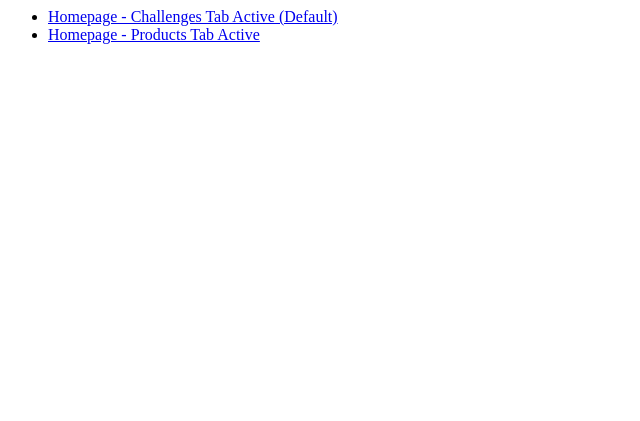
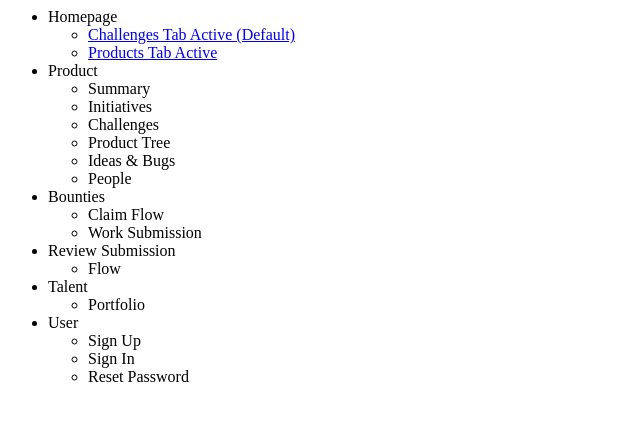
Before and after one commit to McCrayCircle/ux-prototype, a Flask app: page /screen-list in a window 1280 px wide. Shown: the top 421 px of the page, without its empty margins (0-640 px from the left). Run offline with Flask 3, Linux system fonts and the light colour scheme.

Commit message:
Setup example of data flow from json into homepage

```diff
--- a/app.py
+++ b/app.py
@@ -1,4 +1,6 @@
 from flask import Flask, render_template
+import os
+import json
 
 app = Flask(__name__)
 
@@ -6,13 +8,26 @@ app = Flask(__name__)
 def screen_list():
     return render_template('screen-list.html')
 
+#homepage views
+
 @app.route('/')
 def home():
-    return 'Homepage with list of challenges'
+    challenge_listings_file = os.path.abspath("data-sets/challenge_listings.json")
+    with open(challenge_listings_file) as json_file:
+        raw_challenge_listings = json.load(json_file)
+    challenge_listings = raw_challenge_listings["data"]["challengelisting"]
+    return render_template("home.html", challenge_listings=challenge_listings)
 
 @app.route('/products')
 def home_products():
     return 'Homepage with list of products'
+
+#product pages
+
+@app.route('/product/summary')
+def product_summary():
+    return 'Product page with Summary'
+
 
 @app.route('/users/sign-up')
 def user_sign_up():
--- a/templates/screen-list.html
+++ b/templates/screen-list.html
@@ -1,4 +1,41 @@
 <ul>
-    <li><a href="{{ url_for('home') }}">Homepage - Challenges Tab Active (Default)</a></li>
-    <li><a href="{{ url_for('home_products') }}">Homepage - Products Tab Active</a></li>
+    <li>Homepage
+        <ul>
+            <li><a href="{{ url_for('home') }}">Challenges Tab Active (Default)</a></li>
+            <li><a href="{{ url_for('home_products') }}">Products Tab Active</a></li>
+        </ul>
+    </li>
+    <li>Product
+        <ul>
+            <li>Summary</li>
+            <li>Initiatives</li>
+            <li>Challenges</li>
+            <li>Product Tree</li>
+            <li>Ideas & Bugs</li>
+            <li>People</li>
+        </ul>
+    </li>
+    <li>Bounties
+        <ul>
+            <li>Claim Flow</li>
+            <li>Work Submission</li>
+        </ul>
+    </li>
+    <li>Review Submission
+        <ul>
+            <li>Flow</li>
+        </ul>
+    </li>
+    <li>Talent
+        <ul>
+            <li>Portfolio</li>
+        </ul>
+    </li>
+    <li>User
+        <ul>
+            <li>Sign Up</li>
+            <li>Sign In</li>
+            <li>Reset Password</li>
+        </ul>
+    </li>
 </ul>
```
Also changed, not shown: templates/base.html (added, +8 -0 lines), templates/home.html (added, +7 -0 lines), 2 other files.
